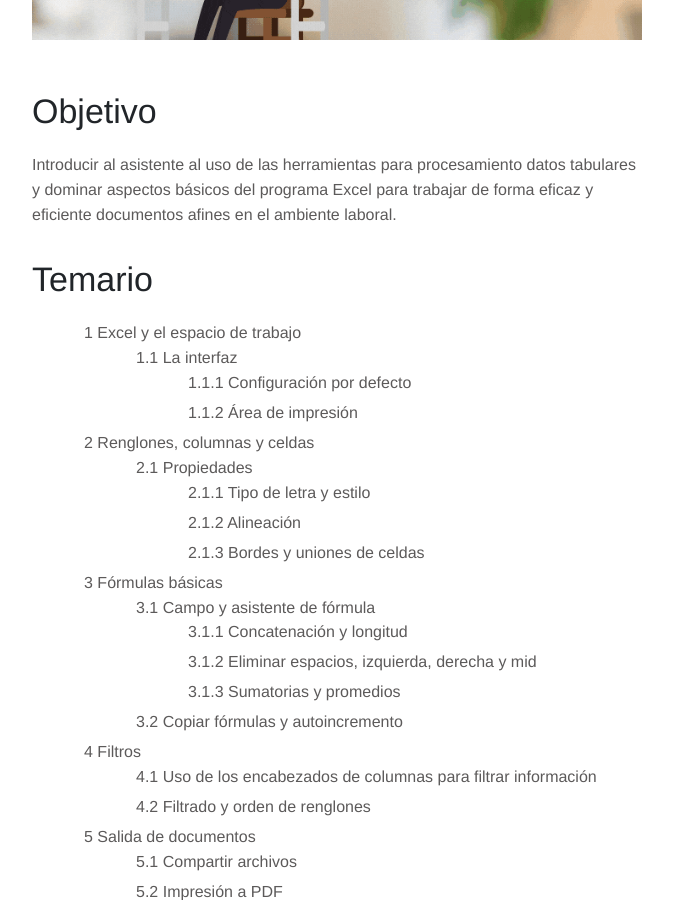
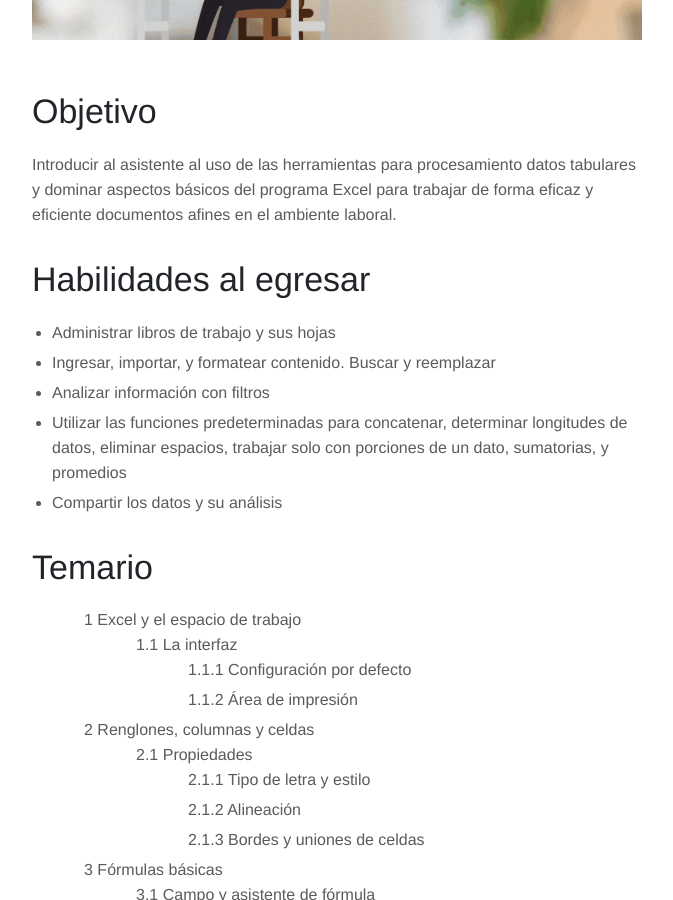
Before and after one commit to camachevaz/Calc, a Jekyll site: the page built from _services/excel-basico.md, in a window 1280 px wide and 900 px high, scrolled down 746 px. Shown: the whole window, without its empty margins (143-816 px from the left). Built offline with Jekyll 4.4.1, drawn with Linux system fonts in a browser that asks for light colours.

Commit message:
actualización de cursos

```diff
--- a/_services/excel-basico.md
+++ b/_services/excel-basico.md
@@ -15,6 +15,14 @@ Familiarízate con Excel, desplázate con facilidad en el contenido de cualquier
 # Objetivo
 
 Introducir al asistente al uso de las herramientas para procesamiento datos tabulares y dominar aspectos básicos del programa Excel para trabajar de forma eficaz y eficiente documentos afines en el ambiente laboral.
+
+# Habilidades al egresar
+
+- Administrar libros de trabajo y sus hojas
+- Ingresar, importar, y formatear contenido. Buscar y reemplazar
+- Analizar información con filtros
+- Utilizar las funciones predeterminadas para concatenar, determinar longitudes de datos, eliminar espacios, trabajar solo con porciones de un dato, sumatorias, y promedios
+- Compartir los datos y su análisis
 
 # Temario
 
```
Also changed, not shown: _services/excel-cero-guerrer@.md (+0 -2 lines), _services/sheets-basico.md (+0 -2 lines).
